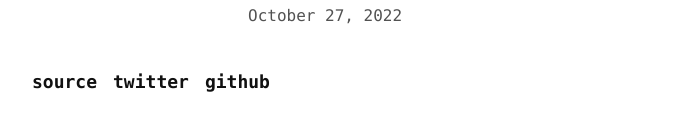
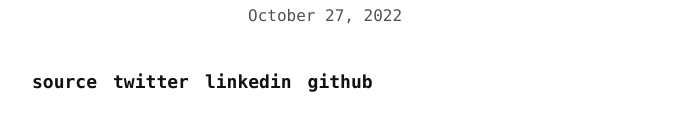
Before and after one commit to juliendy/juliendy-dev, a Next.js app: page /notes in a window 1280 px wide. Shown: the part 576-706 px from the top of the page, without its empty margins (296-983 px from the left). Built offline with nearby package versions, Linux system fonts and the light colour scheme.

Commit message:
chore: added linkedin to footer, changed aspect ratio for notes.

```diff
--- a/components/BookCards.tsx
+++ b/components/BookCards.tsx
@@ -14,7 +14,7 @@ const NoteCards: React.FC<NoteCardsProps> = ({ notes }) => {
                 {notes.map((note) => (
                     <Link key={note.slug} href={`/notes/${note.slug}`}>
                         <a className="group">
-                            <div className="aspect-w-4 aspect-h-6 overflow-hidden rounded-lg cursor-pointer">
+                            <div className="aspect-w-6 aspect-h-9 overflow-hidden rounded-lg cursor-pointer">
                                 <Image
                                     alt={note.title}
                                     src={`/images/notes/covers/${note.slug}.jpg`}
--- a/components/Footer.tsx
+++ b/components/Footer.tsx
@@ -27,6 +27,10 @@ const Footer = () => {
                 href="https://twitter.com/eggsandbread"
                 name="twitter"
             />
+            <FooterItem
+                href="https://www.linkedin.com/in/julien-yasar-396911235/"
+                name="linkedin"
+            />
             <FooterItem href="https://github.com/juliendy" name="github" />
         </footer>
     );
--- a/pages/index.tsx
+++ b/pages/index.tsx
@@ -6,7 +6,7 @@ const Index: React.FC = () => {
     return (
         <>
             <Head>
-                <title>juliendydev - Developer, lifelong learner.</title>
+                <title>juliendydev</title>
             </Head>
             <div className="gap-1">
                 <h1 className="text-4xl font-extrabold sm:text-5xl">
```
